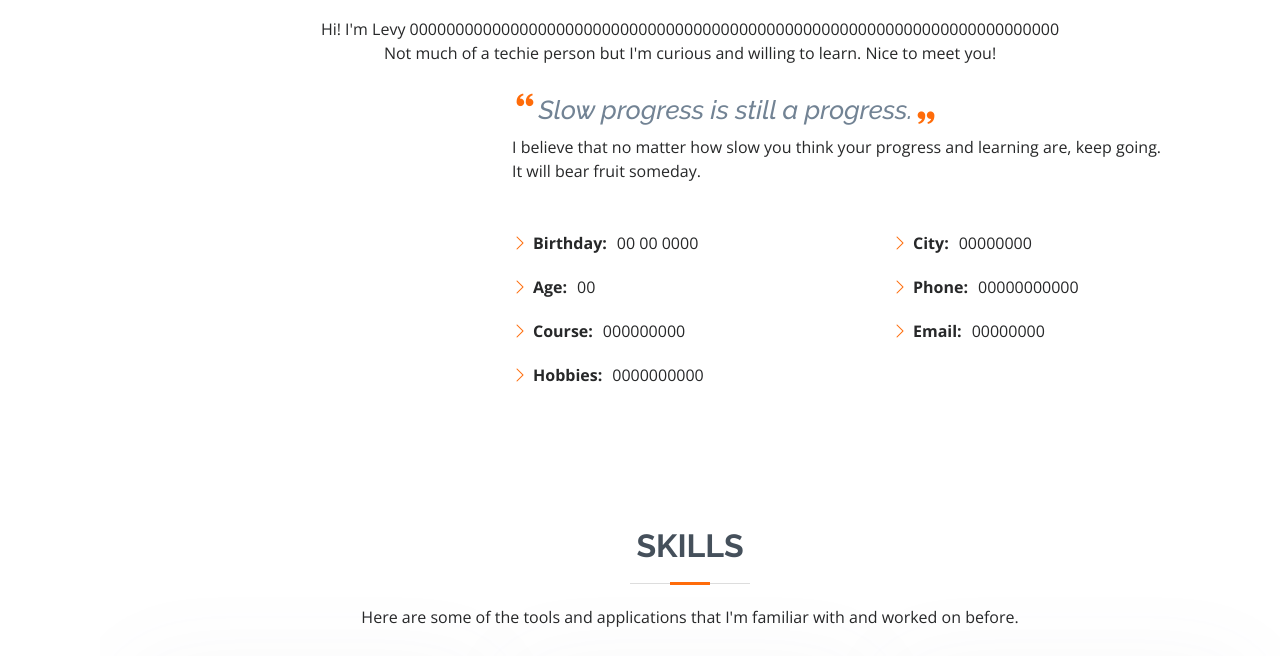
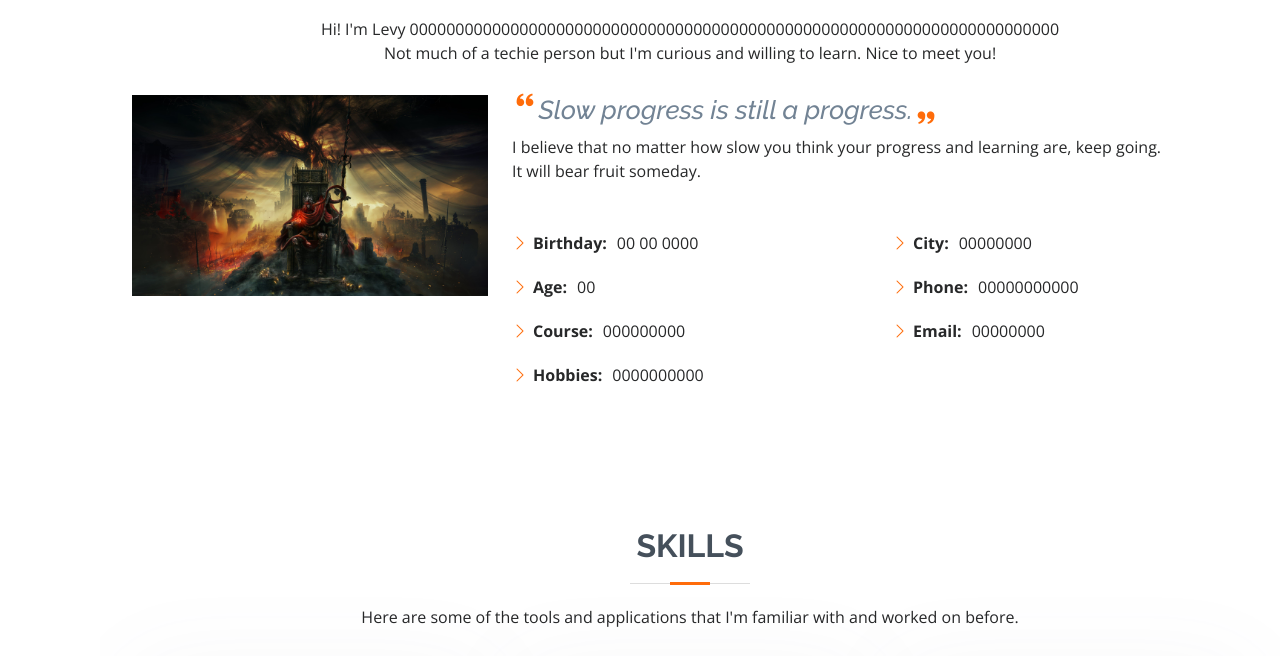
Before and after one commit to levymagistrado/levymagistrado.github.io, a plain HTML site: page index.html in a window 1280 px wide. Shown: the part 921-1577 px from the top of the page. Drawn offline with nearby package versions, Linux system fonts and the light colour scheme.

Commit message:
Update index.html

```diff
--- a/index.html
+++ b/index.html
@@ -84,7 +84,7 @@
 
         <div class="row">
           <div class="col-lg-4">
-            <img src="assets/img/profile-img.JPG" class="img-fluid" alt="">
+            <img src="assets/img/15146864.JPG" class="img-fluid" alt="">
           </div>
           <div class="col-lg-8 pt-4 pt-lg-0 content">
             <div class="row">
```
